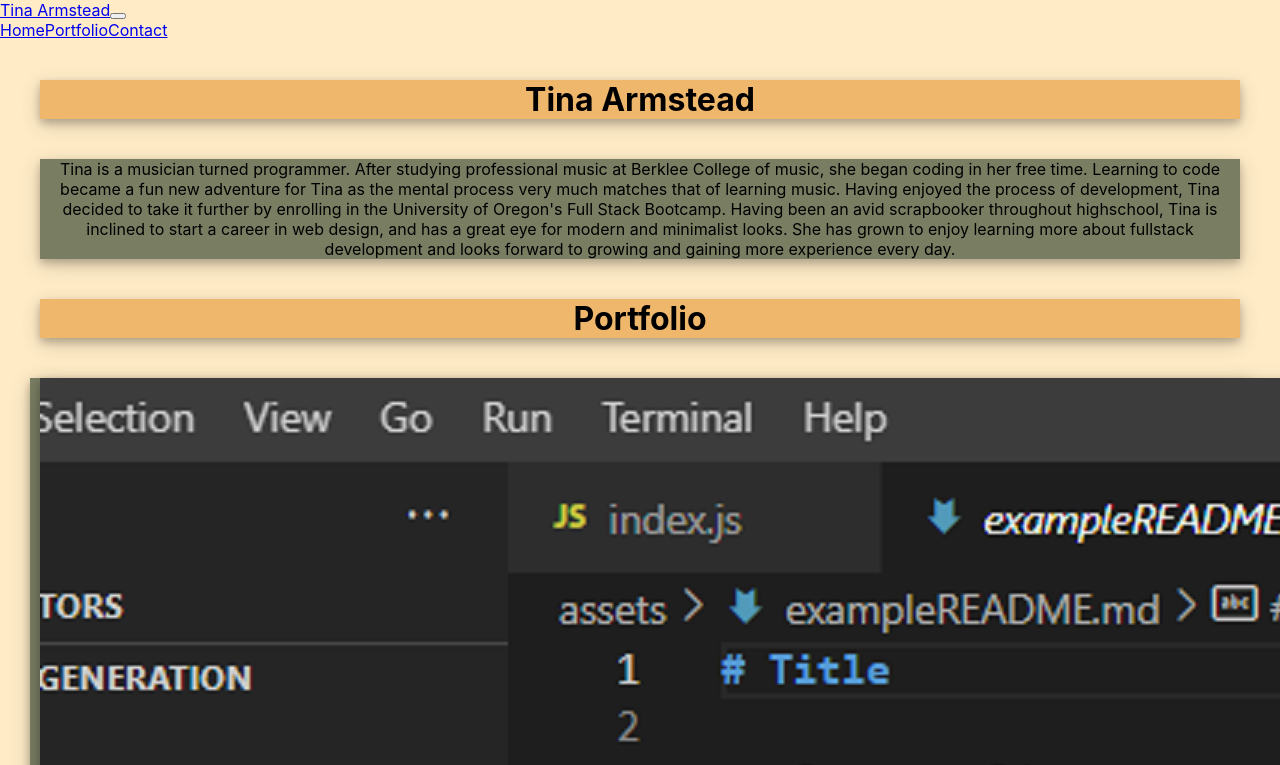
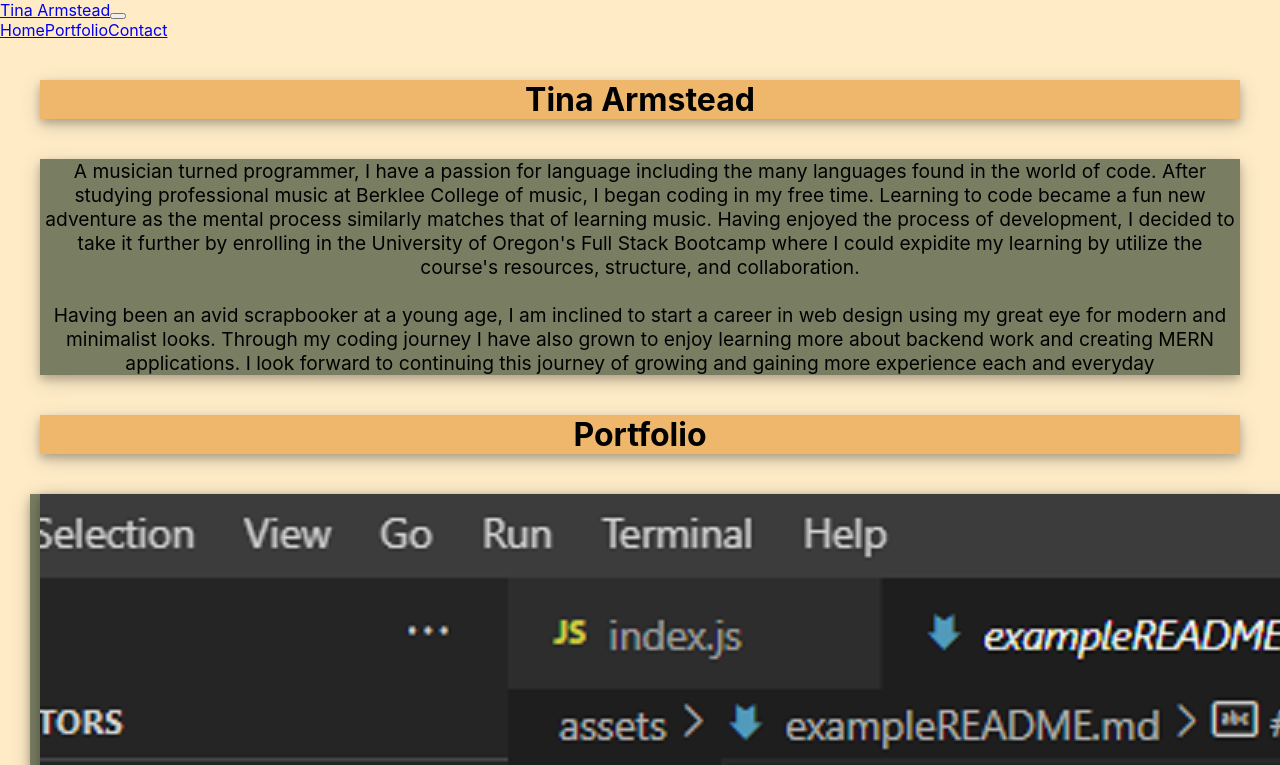
Before and after one commit to tmarmstead/Armstead-Portfolio, a React (Create React App) app: page /projects in a window 1280 px wide. Shown: the top 765 px of the page. Built offline with nearby package versions, Linux system fonts and the light colour scheme; the HTML template or start-up script is replaced by a standard one.

Commit message:
Created working links to external sites in project-cards

```diff
--- a/src/components/AboutMe/aboutme.css
+++ b/src/components/AboutMe/aboutme.css
@@ -1,3 +1,4 @@
 .about-me {
     background-color: #797D62;
+    font-size: larger;
 }
--- a/src/components/AboutMe/aboutme.js
+++ b/src/components/AboutMe/aboutme.js
@@ -8,10 +8,9 @@ function AboutMe() {
 
         <Jumbotron id="home" className="about-me">
             <p>
-                Tina is a musician turned programmer. After studying professional music at Berklee College of music, she began coding in her free time. Learning to code became a fun new adventure for Tina as the mental process very much matches that of learning music. Having enjoyed the process of development, Tina decided to take it further by enrolling in the University of Oregon's Full Stack Bootcamp.
+                A musician turned programmer, I have a passion for language including the many languages found in the world of code. After studying professional music at Berklee College of music, I began coding in my free time. Learning to code became a fun new adventure as the mental process similarly matches that of learning music. Having enjoyed the process of development, I decided to take it further by enrolling in the University of Oregon's Full Stack Bootcamp where I could expidite my learning by utilize the course's resources, structure, and collaboration.<br></br><br></br>
 
-                Having been an avid scrapbooker throughout highschool, Tina is inclined to start a career in web design, and has a great eye for modern and minimalist looks. She has grown to enjoy learning more about fullstack development and looks forward to growing and gaining more experience every day.
-            </p>
+                Having been an avid scrapbooker at a young age, I am inclined to start a career in web design using my great eye for modern and minimalist looks. Through my coding journey I have also grown to enjoy learning more about backend work and creating MERN applications. I look forward to continuing this journey of growing and gaining more experience each and everyday</p>
         </Jumbotron>
     )
 }
--- a/src/components/ProjectCards/project-cards.js
+++ b/src/components/ProjectCards/project-cards.js
@@ -81,6 +81,7 @@ function ProjectCards(props) {
                     <Card.Footer>
                         <div className="text-center">
                             <Button href="https://github.com/tmarmstead/Express-handlebars" target="_blank" className="double-button">GitHub Repo</Button>
+                            <Button href="https://past-express-handlebars.herokuapp.com/" target="_blank" className="double-button">Live Site</Button>
                         </div>
 
                     </Card.Footer>
@@ -96,7 +97,7 @@ function ProjectCards(props) {
                     <Card.Footer>
                         <div className="text-center">
                             <Button href="https://github.com/tmarmstead/Grocery-list" target="_blank" className="double-button">GitHub Repo</Button>
-                            <Button href="https://samrogers15.github.io/Interactive_Entertainment_Planner/" target="_blank" className="double-button">Live Site</Button>
+                            <Button href="https://the-grocery-list.herokuapp.com/" target="_blank" className="double-button">Live Site</Button>
                         </div>
                     </Card.Footer>
                 </Card>
@@ -111,7 +112,7 @@ function ProjectCards(props) {
                     <Card.Footer>
                         <div className="text-center">
                             <Button href="https://github.com/tmarmstead/Budget-Tracker" target="_blank" className="double-button">GitHub Repo</Button>
-
+                            <Button href="https://mighty-spire-93511.herokuapp.com/" target="_blank" className="double-button">Live Site</Button>
                         </div>
                     </Card.Footer>
                 </Card>
```
